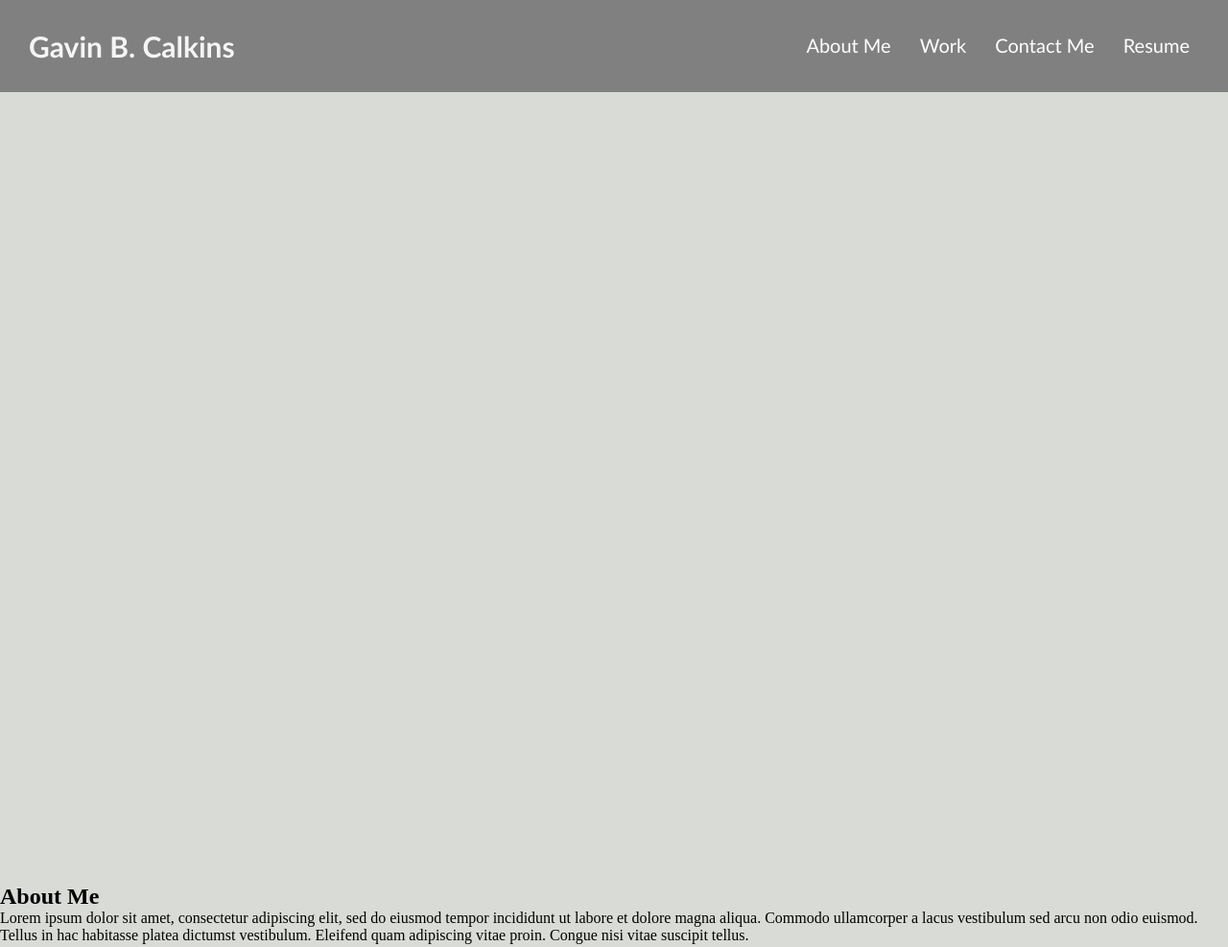
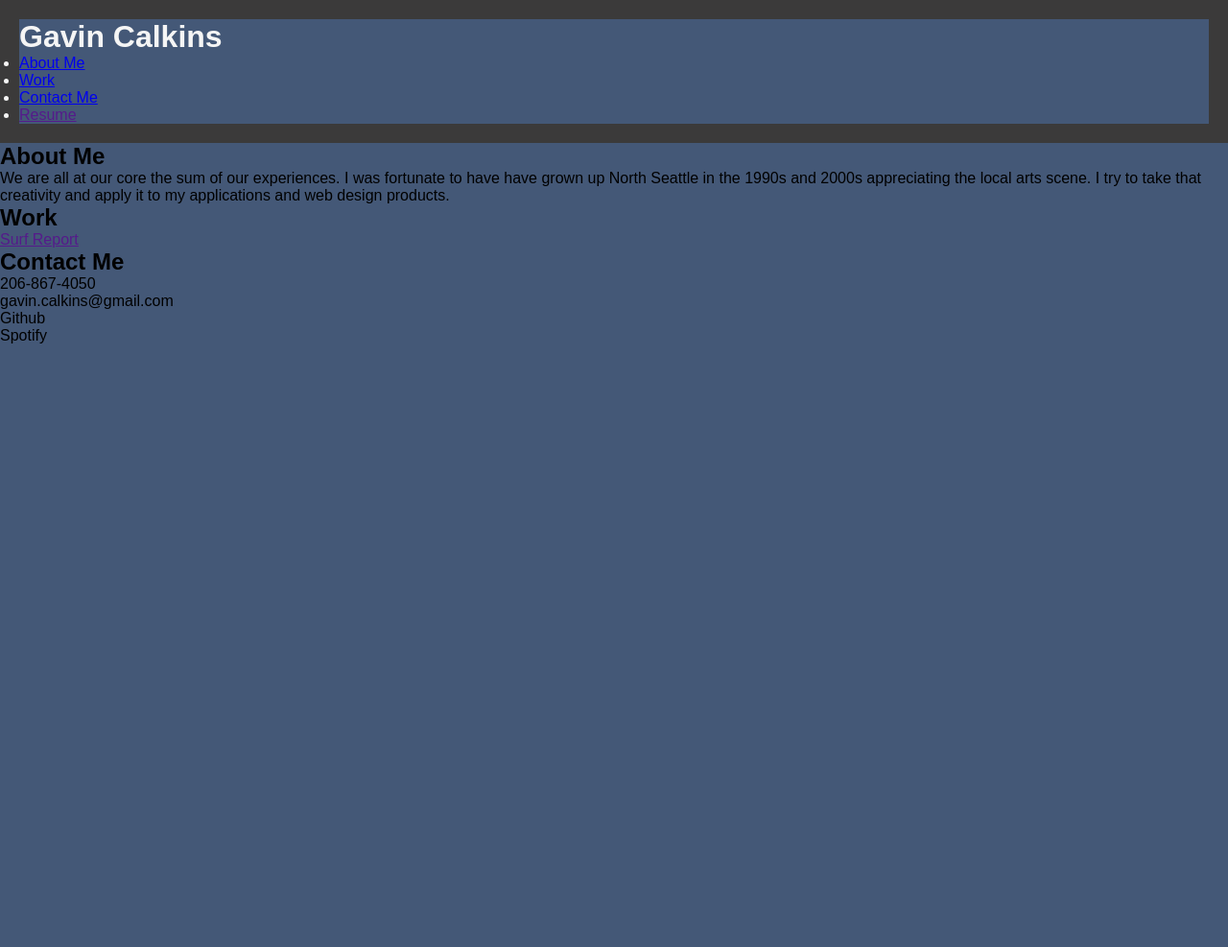
Before and after one commit to Gavin867/The_Plain_CSS_Exercise, a plain HTML site: page index.html in a window 1280 px wide. Shown: the top 987 px of the page at 96% size. After the commit the page ends 800 px from the top, so only its background shows below. Drawn offline with Linux system fonts and the light colour scheme.

Commit message:
commented out most css, starting from scratch

```diff
--- a/assets/css/style.css
+++ b/assets/css/style.css
@@ -1,21 +1,21 @@
 * {
-  box-sizing: border-box;
+  font-family: Arial, Helvetica, sans-serif;
   padding: 0;
   margin: 0;
+  background-color: #445877;
 }
 
-body {
+/* body {
   background-color: #d9dcd6;
-}
+} */
 
 .header {
-  background-color: gray;
-  font-family: 'Gill Sans', 'Gill Sans MT', Calibri, 'Trebuchet MS', sans-serif;
+  background-color: rgb(59, 58, 58);
   color: whitesmoke;
   padding: 20px;
 }
 
-header h1 {
+/* header h1 {
   display: inline-block;
   color: whitesmoke;
   font-size: 30px;
@@ -26,7 +26,6 @@ header nav {
   padding-top: 15px;
   margin-right: 20px;
   float: right;
-  font-family: 'Gill Sans', 'Gill Sans MT', Calibri, 'Trebuchet MS', sans-serif;
   font-size: 20px;
   justify-content: bottom;
 }
@@ -36,34 +35,15 @@ header nav ul {
 }
 
 header nav ul li {
+  color: whitesmoke;
   display: inline-block;
   margin-left: 25px;
 }
 
-a {
-  color: #ffffff;
-  text-decoration: none;
+#about-me {
+  color: whitesmoke;
+  display: inline;
 }
-
-figure {
-  height: 800px;
-  width: 100%;
-  margin-bottom: 25px;
-  background-image: url("");
-  background-size: cover;
-  background-position: center;
-}
-
-#under-nav {
-  height: 20%;
-  width: auto;
-}
-
-
-#about-me {
-  display: inline-flexbox;
-}
-
 
 .grid-container {
     display: grid;
@@ -79,3 +59,4 @@ figure {
     display: flex;
     background-color: gray
 }
+ */
--- a/index.html
+++ b/index.html
@@ -4,11 +4,11 @@
     <meta charset="UTF-8">
     <meta name="viewport" content="width=device-width, initial-scale=1.0">
     <title>Document</title>
-    <link href="./assets/css/style.css" rel="stylesheet"/>
+    <link rel="stylesheet" href="./assets/css/style.css"/>
 </head>
 <body>
     <header class="header">
-        <h1>Gavin B. Calkins</h1>
+        <h1>Gavin Calkins</h1>
         <nav>
             <ul>
                 <li>
@@ -37,7 +37,7 @@
 
             <!-- justify-content align-items right -->
             <p>
-                Lorem ipsum dolor sit amet, consectetur adipiscing elit, sed do eiusmod tempor incididunt ut labore et dolore magna aliqua. Commodo ullamcorper a lacus vestibulum sed arcu non odio euismod. Tellus in hac habitasse platea dictumst vestibulum. Eleifend quam adipiscing vitae proin. Congue nisi vitae suscipit tellus.
+                We are all at our core the sum of our experiences. I was fortunate to have have grown up North Seattle in the 1990s and 2000s appreciating the local arts scene. I try to take that creativity and apply it to my applications and web design products.
             </p>
         </section>
 
```
Also changed, not shown: assets/css/reset.css (deleted).
